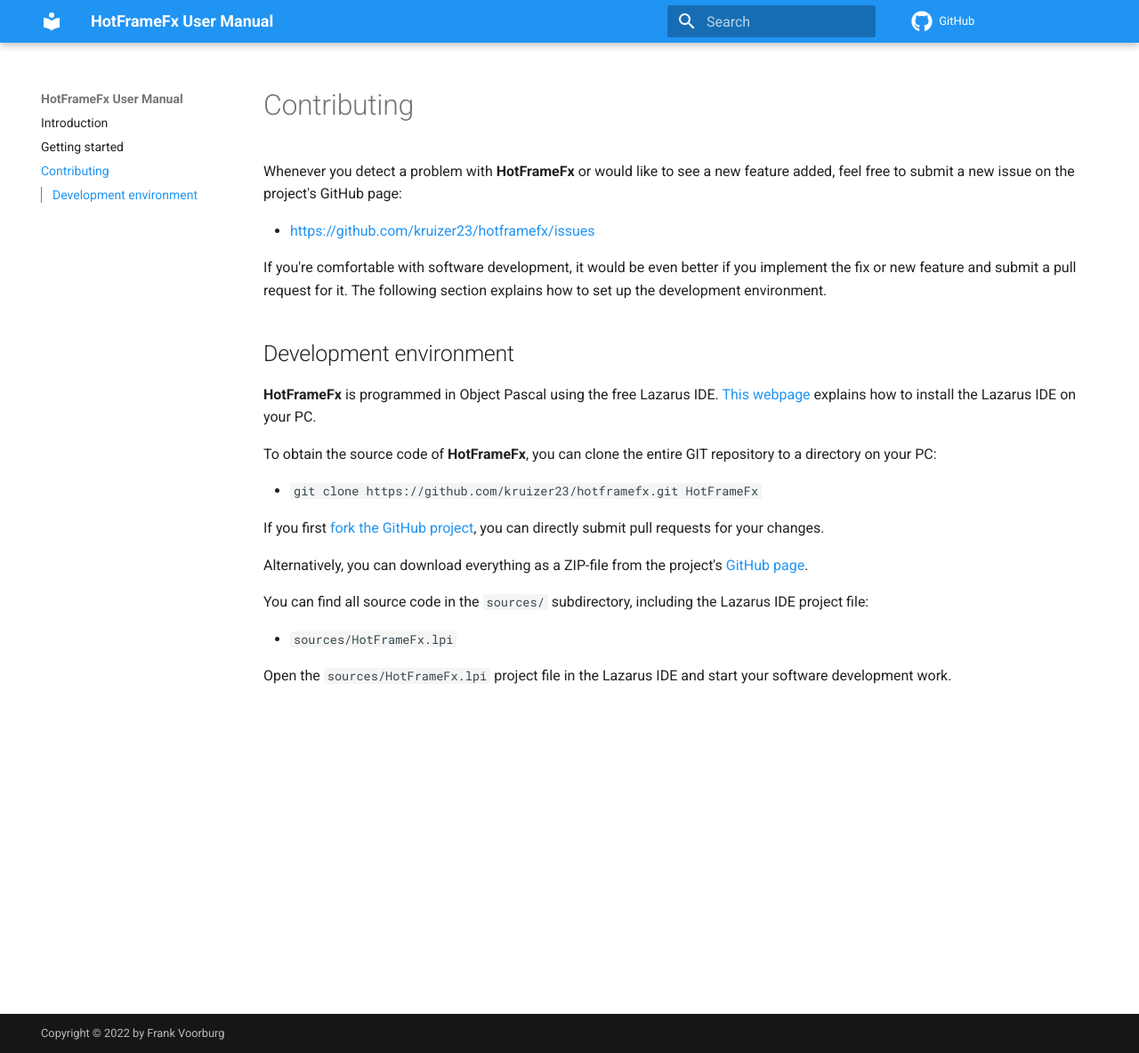
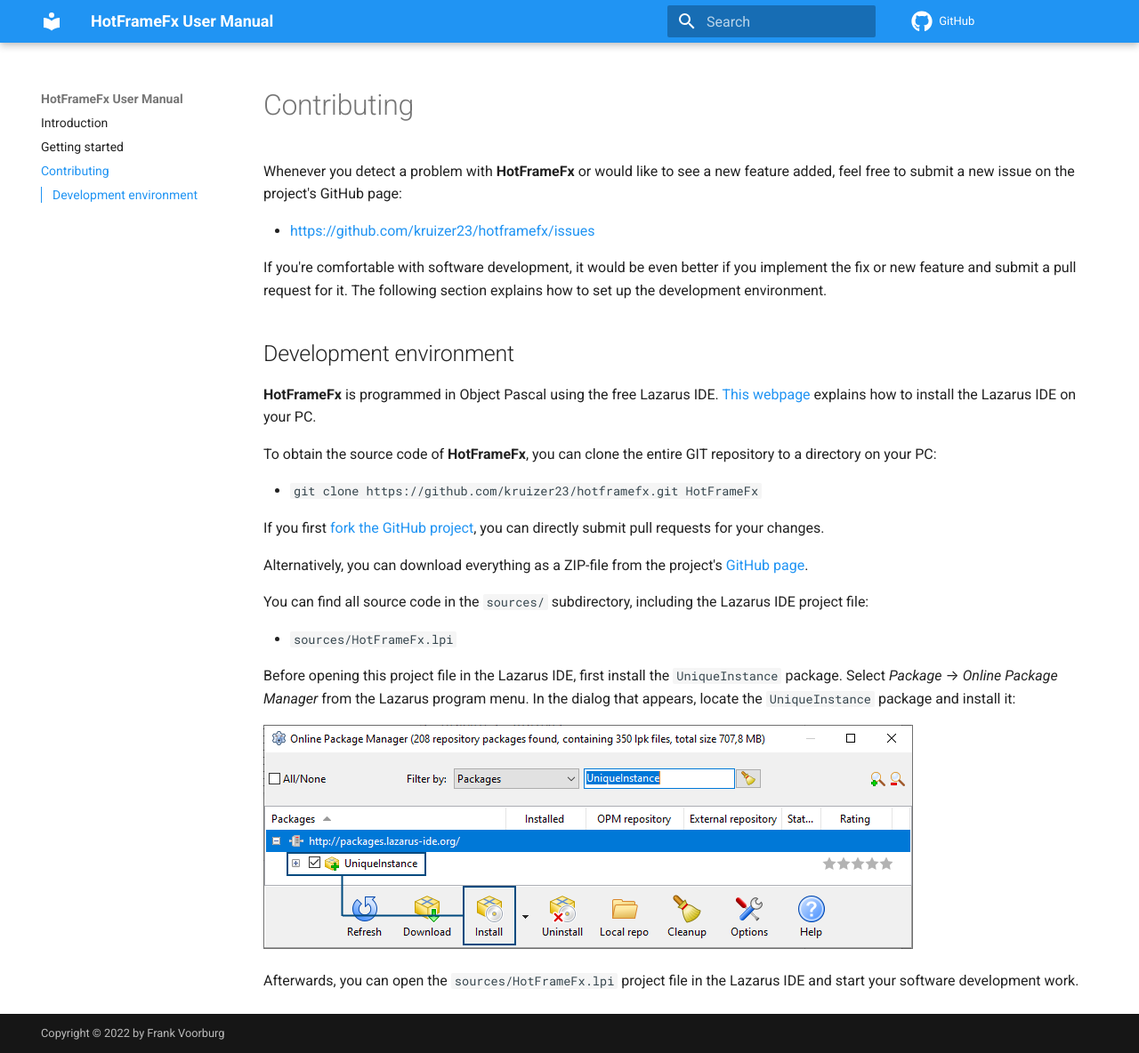
Before and after one commit to kruizer23/hotframefx, an MkDocs documentation site: the page built from docs/contributing.md, in a window 1280 px wide and 1184 px high. Shown: the whole window at 89% size. Built offline with MkDocs 1.6.1 and Material for MkDocs 9.7.7, drawn with Linux system fonts in a browser that asks for light colours; comment, search, counter and statistics services are not loaded.

Commit message:
Refs #15. Limit to one application instance. When opening another instance, bring up the application window of the already running instance.

```diff
--- a/docs/contributing.md
+++ b/docs/contributing.md
@@ -20,4 +20,8 @@
 
 * `sources/HotFrameFx.lpi`
 
-Open the `sources/HotFrameFx.lpi` project file in the Lazarus IDE and start your software development work.
+Before opening this project file in the Lazarus IDE, first install the `UniqueInstance` package. Select *Package* &rarr; *Online Package Manager* from the Lazarus program menu. In the dialog that appears, locate the `UniqueInstance` package and install it:
+
+![](images/lazarus_install_packages.png)
+
+Afterwards, you can open the `sources/HotFrameFx.lpi` project file in the Lazarus IDE and start your software development work.
```
Also changed, not shown: docs/images/lazarus_install_packages.png (added), 3 other files.
